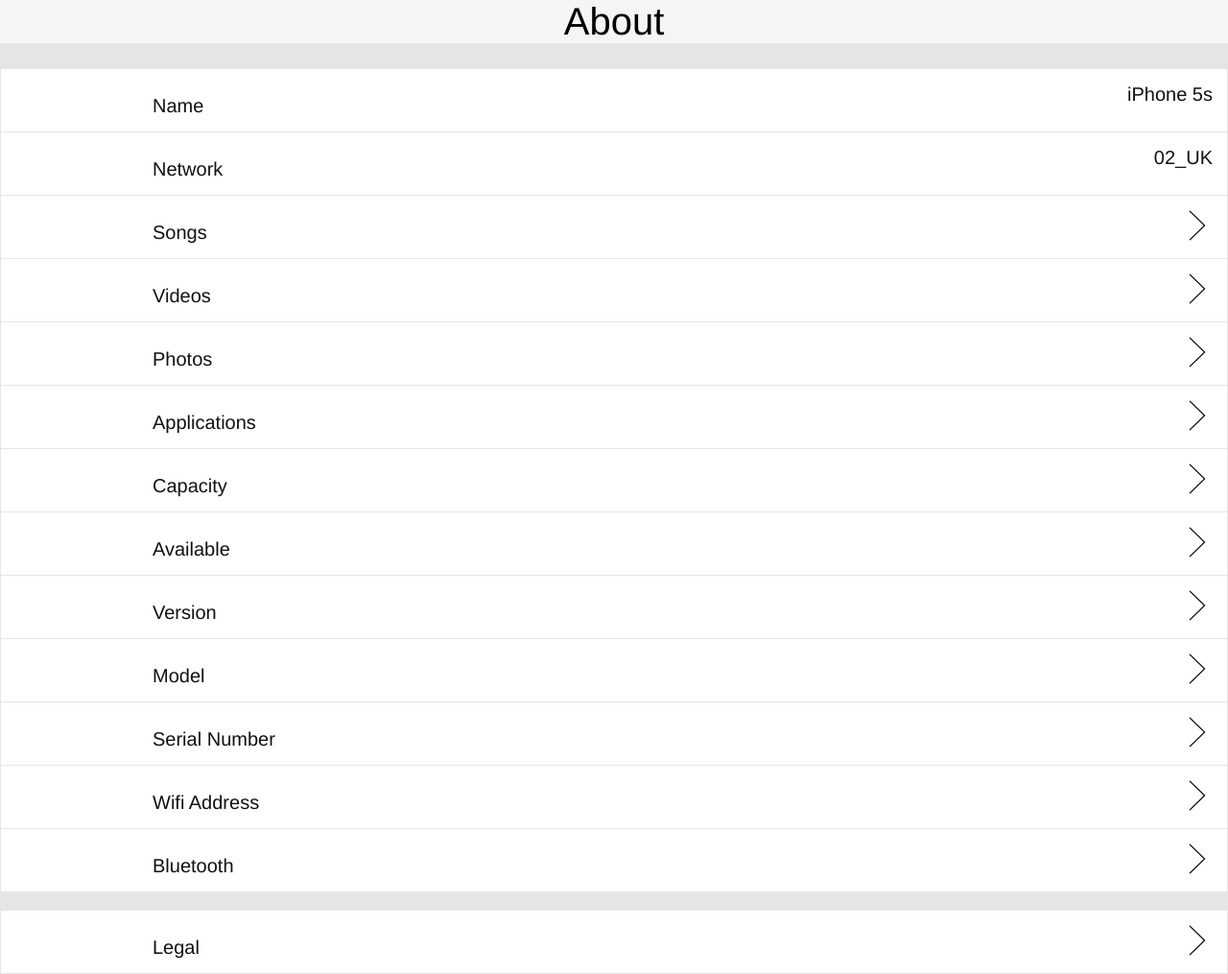
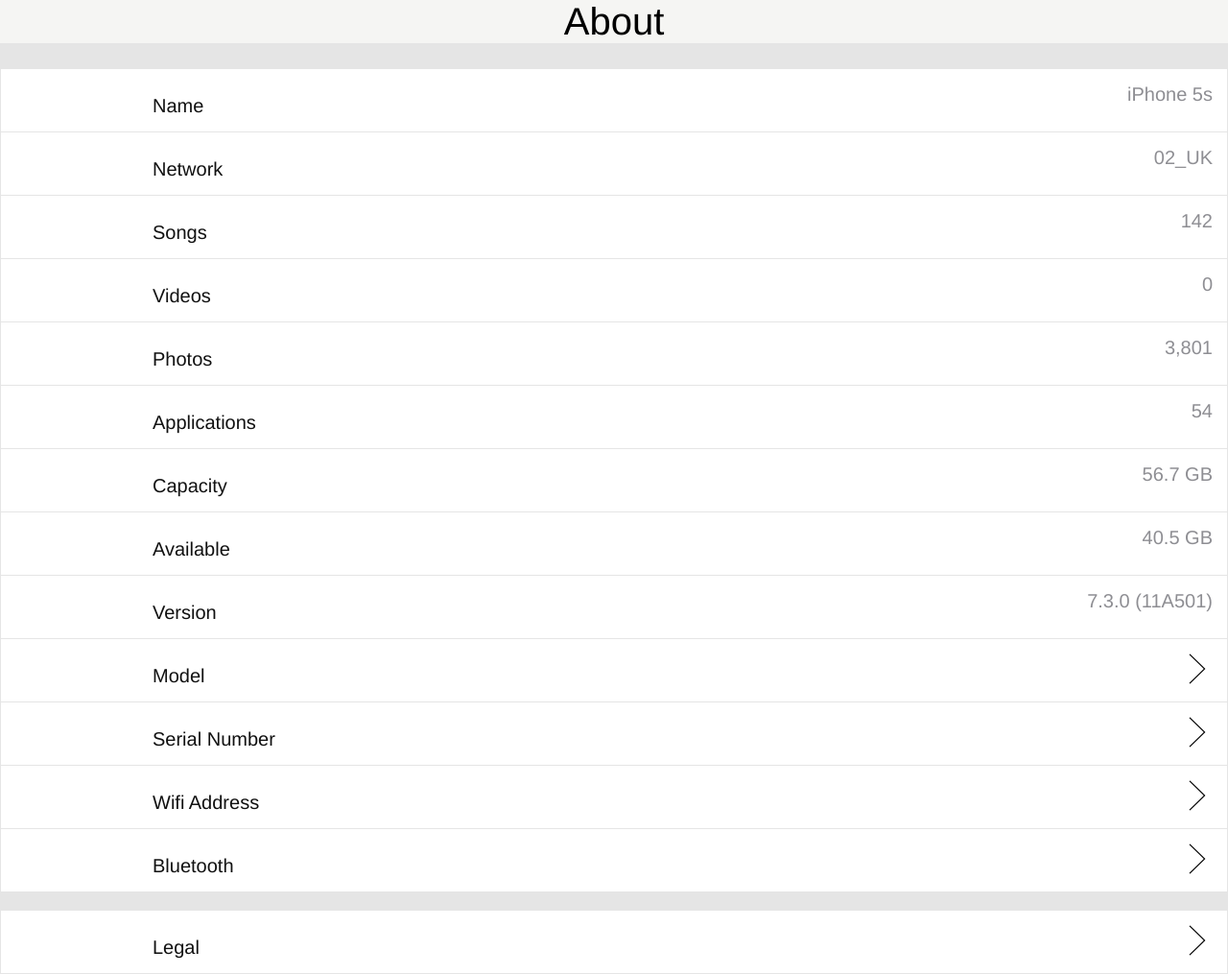
Before and after one commit to boffnoff/boffnoff.github.com, a Jekyll site: the page beta/about.html, which Jekyll copies as it is, in a window 1280 px wide. Shown: the whole page at 96% size. Built offline with Jekyll 4.4.1, drawn with Linux system fonts in a browser that asks for light colours.

Commit message:
added colour for the <span> tag, added image links to update.html and about.html for reference.. and added lists to sounds.html

```diff
--- a/beta/about.html
+++ b/beta/about.html
@@ -17,7 +17,7 @@
 <body>
 
     <h1 align="center">About</h1>
-
+        <!-- http://www.spyphonereview.com/wp-content/uploads/2014/02/iOS-about-sceen.jpg -->
 <div class="container">
 
 
@@ -30,26 +30,26 @@
        <p onclick="location.href='#';" style="cursor: pointer;" class="split-para">
         <img src="img/icons/placeholder.png" alt="Cog Icon" height="30" width="30">Network <span>02_UK</span></p>
 
-      <p onclick="location.href='#';" style="cursor: pointer;">
-        <img src="img/icons/placeholder.png" alt="Cog Icon" height="30" width="30">Songs <img style="float: right;" src="img/arrow.png"/></p>
+      <p onclick="location.href='#';" style="cursor: pointer;" class="split-para">
+        <img src="img/icons/placeholder.png" alt="Cog Icon" height="30" width="30">Songs <span>142</span></p>
 
-      <p onclick="location.href='#';" style="cursor: pointer;">
-        <img src="img/icons/placeholder.png" alt="Cog Icon" height="30" width="30">Videos <img style="float: right;" src="img/arrow.png"/></p>
+      <p onclick="location.href='#';" style="cursor: pointer;" class="split-para">
+        <img src="img/icons/placeholder.png" alt="Cog Icon" height="30" width="30">Videos <span>0</span></p>
 
-      <p onclick="location.href='#';" style="cursor: pointer;">
-        <img src="img/icons/placeholder.png" alt="Cog Icon" height="30" width="30">Photos <img style="float: right;" src="img/arrow.png"/></p>
+      <p onclick="location.href='#';" style="cursor: pointer;" class="split-para">
+        <img src="img/icons/placeholder.png" alt="Cog Icon" height="30" width="30">Photos <span>3,801</span></p>
 
-      <p onclick="location.href='#';" style="cursor: pointer;">
-        <img src="img/icons/placeholder.png" alt="Cog Icon" height="30" width="30">Applications <img style="float: right;" src="img/arrow.png"/></p>
+      <p onclick="location.href='#';" style="cursor: pointer;" class="split-para">
+        <img src="img/icons/placeholder.png" alt="Cog Icon" height="30" width="30">Applications <span>54</span></p>
 
-      <p onclick="location.href='#';" style="cursor: pointer;">
-        <img src="img/icons/placeholder.png" alt="Cog Icon" height="30" width="30">Capacity <img style="float: right;" src="img/arrow.png"/></p>
+      <p onclick="location.href='#';" style="cursor: pointer;" class="split-para">
+        <img src="img/icons/placeholder.png" alt="Cog Icon" height="30" width="30">Capacity <span>56.7 GB</span></p>
 
-      <p onclick="location.href='#';" style="cursor: pointer;">
-        <img src="img/icons/placeholder.png" alt="Cog Icon" height="30" width="30">Available <img style="float: right;" src="img/arrow.png"/></p>
+      <p onclick="location.href='#';" style="cursor: pointer;" class="split-para">
+        <img src="img/icons/placeholder.png" alt="Cog Icon" height="30" width="30">Available <span>40.5 GB</span></p>
 
-      <p onclick="location.href='#';" style="cursor: pointer;">
-        <img src="img/icons/placeholder.png" alt="Cog Icon" height="30" width="30">Version <img style="float: right;" src="img/arrow.png"/></p>
+      <p onclick="location.href='#';" style="cursor: pointer;" class="split-para">
+        <img src="img/icons/placeholder.png" alt="Cog Icon" height="30" width="30">Version <span>7.3.0 (11A501)</span></p>
 
       <p onclick="location.href='#';" style="cursor: pointer;">
         <img src="img/icons/placeholder.png" alt="Cog Icon" height="30" width="30">Model <img style="float: right;" src="img/arrow.png"/></p>
--- a/beta/index.css
+++ b/beta/index.css
@@ -103,7 +103,9 @@
 
 
 
-
+span {
+    color: #8E8E93;
+}
 
 
 
--- a/beta/update.html
+++ b/beta/update.html
@@ -20,12 +20,12 @@
 
 <div class="container">
 
-
+   <!-- http://grahamcluley.com/wp-content/uploads/2013/09/ios-702.jpeg -->
 
     <div class="all">
 
       <p onclick="location.href='#';" style="cursor: pointer;">
-        <img src="img/icons/placeholder.png" alt="Cog Icon" height="30" width="30">iOS 7.0.2
+        <img src="img/icons/placeholder.png" alt="Cog Icon" height="30" width="30">iOS 7.3.1
           <br>Apple Inc.
           <br>2
         </p>
```
Also changed, not shown: beta/sounds.html (+7 -0 lines).
